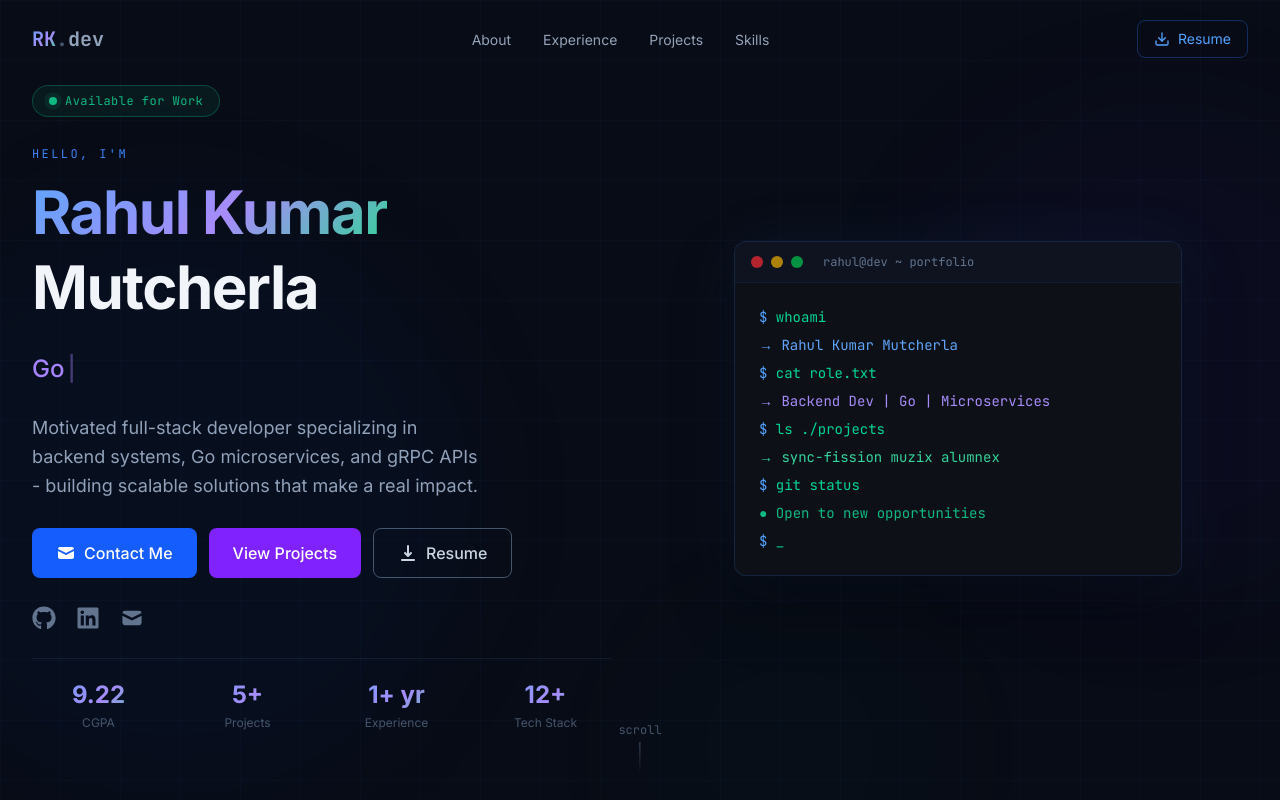
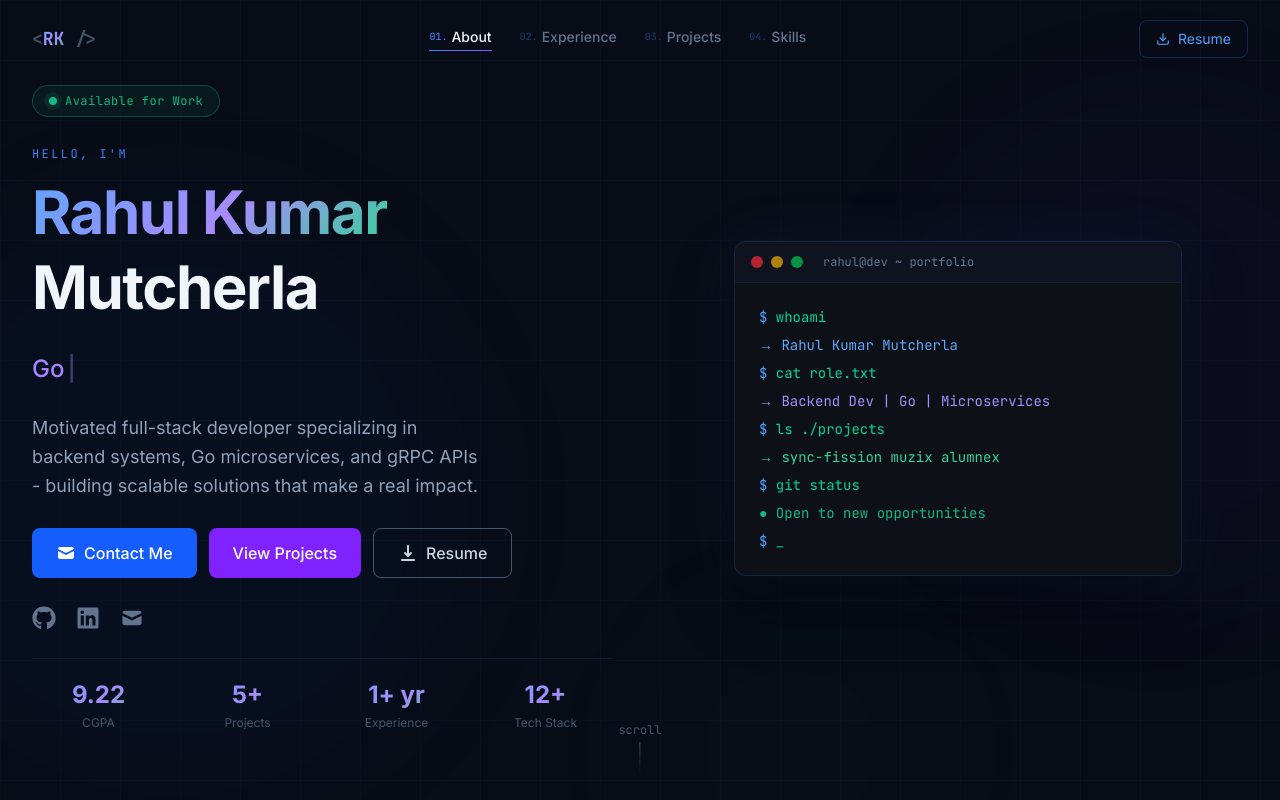
Before and after one commit to mutcherlarahulkumar/portfolio-new, a Next.js app: page / in a window 1280 px wide. Shown: the top 800 px of the page. Built offline with nearby package versions, Linux system fonts and the light colour scheme.

Commit message:
fix: navbar state

```diff
--- a/app/components/Navbar.tsx
+++ b/app/components/Navbar.tsx
@@ -2,24 +2,40 @@
 
 import { useState, useEffect } from 'react';
 import Link from 'next/link';
+import { motion, AnimatePresence } from 'framer-motion';
 import { Menu, X } from 'lucide-react';
 import { FiDownload } from 'react-icons/fi';
 
 const navLinks = [
-  { label: 'About', href: '#about' },
-  { label: 'Experience', href: '#experience' },
-  { label: 'Projects', href: '#projects' },
-  { label: 'Skills', href: '#skills' },
+  { label: 'About',      href: '#about',      num: '01' },
+  { label: 'Experience', href: '#experience',  num: '02' },
+  { label: 'Projects',   href: '#projects',    num: '03' },
+  { label: 'Skills',     href: '#skills',      num: '04' },
 ];
 
 export default function Navbar() {
-  const [isOpen, setIsOpen] = useState(false);
-  const [scrolled, setScrolled] = useState(false);
+  const [isOpen, setIsOpen]           = useState(false);
+  const [scrolled, setScrolled]       = useState(false);
+  const [activeSection, setActive]    = useState('');
 
+  /* scroll detection */
   useEffect(() => {
-    const onScroll = () => setScrolled(window.scrollY > 60);
-    window.addEventListener('scroll', onScroll, { passive: true });
-    return () => window.removeEventListener('scroll', onScroll);
+    const fn = () => setScrolled(window.scrollY > 60);
+    window.addEventListener('scroll', fn, { passive: true });
+    return () => window.removeEventListener('scroll', fn);
+  }, []);
+
+  /* active-section via IntersectionObserver */
+  useEffect(() => {
+    const ids = navLinks.map((l) => l.href.slice(1));
+    const observer = new IntersectionObserver(
+      (entries) => {
+        entries.forEach((e) => { if (e.isIntersecting) setActive(e.target.id); });
+      },
+      { threshold: 0.25, rootMargin: '-80px 0px -55% 0px' },
+    );
+    ids.forEach((id) => { const el = document.getElementById(id); if (el) observer.observe(el); });
+    return () => observer.disconnect();
   }, []);
 
   return (
@@ -29,76 +45,151 @@ export default function Navbar() {
       }`}
     >
       <div className="max-w-7xl mx-auto px-4 sm:px-6 lg:px-8">
-        <div className="flex justify-between items-center">
-          {/* Logo */}
-          <Link href="/" className="flex items-center gap-1 group">
+        <div className="flex items-center justify-between">
+
+          {/* ── Logo ── */}
+          <Link href="/" className="group select-none" aria-label="Home">
             <span
-              className="text-xl font-bold"
+              className="text-lg font-bold"
               style={{ fontFamily: 'var(--font-mono, ui-monospace, monospace)' }}
             >
+              <span className="text-slate-600 group-hover:text-blue-400/70 transition-colors duration-300">&lt;</span>
               <span className="gradient-text">RK</span>
-              <span className="text-slate-600">.</span>
-              <span className="text-slate-400 group-hover:text-slate-200 transition-colors">
-                dev
-              </span>
+              <span className="text-slate-600 group-hover:text-blue-400/70 transition-colors duration-300">&nbsp;/&gt;</span>
             </span>
           </Link>
 
-          {/* Desktop links */}
-          <div className="hidden md:flex items-center gap-8">
-            {navLinks.map((link) => (
-              <Link key={link.label} href={link.href} className="nav-link">
+          {/* ── Desktop nav links ── */}
+          <div className="hidden md:flex items-center gap-7">
+            {navLinks.map((link) => {
+              const active = activeSection === link.href.slice(1);
+              return (
+                <Link
+                  key={link.label}
+                  href={link.href}
+                  className={`relative flex items-center gap-1 text-sm font-medium pb-1 transition-colors duration-200 ${
+                    active ? 'text-slate-100' : 'text-slate-500 hover:text-slate-200'
+                  }`}
+                >
+                  <span
+                    className="text-[10px] transition-colors duration-200"
+                    style={{
+                      fontFamily: 'var(--font-mono, ui-monospace, monospace)',
+                      color: active ? '#3b82f6' : 'rgba(59,130,246,0.35)',
+                    }}
+                  >
+                    {link.num}.
+                  </span>
                   {link.label}
+
+                  {/* sliding underline indicator */}
+                  {active && (
+                    <motion.span
+                      layoutId="nav-underline"
+                      className="absolute bottom-0 left-0 right-0 h-px bg-gradient-to-r from-blue-500 to-violet-500"
+                      transition={{ type: 'spring', stiffness: 380, damping: 32 }}
+                    />
+                  )}
                 </Link>
-            ))}
+              );
+            })}
           </div>
 
-          {/* Resume download */}
-          <div className="hidden md:flex items-center">
+          {/* ── Resume CTA ── */}
+          <div className="hidden md:flex">
             <a
               href="/RahulKumarMutcherlaResume.pdf"
               download="RahulKumarMutcherla_Resume.pdf"
-              className="flex items-center gap-2 px-4 py-2 text-sm text-blue-400 border border-blue-500/30 rounded-lg hover:bg-blue-500/10 hover:border-blue-500/55 transition-all duration-200"
+              className="relative flex items-center gap-2 px-4 py-2 text-sm text-blue-400 rounded-lg border border-blue-500/25 hover:border-blue-500/55 hover:bg-blue-500/8 hover:text-blue-300 transition-all duration-250 group"
             >
-              <FiDownload className="h-4 w-4" />
+              <FiDownload className="h-3.5 w-3.5 group-hover:-translate-y-px transition-transform duration-200" />
               Resume
             </a>
           </div>
 
-          {/* Mobile hamburger */}
+          {/* ── Mobile hamburger ── */}
           <button
-            onClick={() => setIsOpen(!isOpen)}
+            onClick={() => setIsOpen((v) => !v)}
             className="md:hidden text-slate-400 hover:text-white transition-colors p-1"
             aria-label="Toggle menu"
           >
-            {isOpen ? <X size={22} /> : <Menu size={22} />}
+            <AnimatePresence mode="wait" initial={false}>
+              {isOpen ? (
+                <motion.span
+                  key="x"
+                  initial={{ rotate: -90, opacity: 0 }}
+                  animate={{ rotate: 0,   opacity: 1 }}
+                  exit={{   rotate:  90,  opacity: 0 }}
+                  transition={{ duration: 0.15 }}
+                  className="block"
+                >
+                  <X size={20} />
+                </motion.span>
+              ) : (
+                <motion.span
+                  key="menu"
+                  initial={{ rotate:  90, opacity: 0 }}
+                  animate={{ rotate:  0,  opacity: 1 }}
+                  exit={{   rotate: -90,  opacity: 0 }}
+                  transition={{ duration: 0.15 }}
+                  className="block"
+                >
+                  <Menu size={20} />
+                </motion.span>
+              )}
+            </AnimatePresence>
           </button>
         </div>
       </div>
 
-      {/* Mobile menu */}
+      {/* ── Mobile drawer ── */}
+      <AnimatePresence>
         {isOpen && (
-        <div className="md:hidden glass mx-4 mt-2 rounded-xl p-5 space-y-4 border border-blue-500/10">
-          {navLinks.map((link) => (
+          <motion.div
+            initial={{ opacity: 0, y: -10 }}
+            animate={{ opacity: 1,  y: 0   }}
+            exit={{   opacity: 0,  y: -10  }}
+            transition={{ duration: 0.22, ease: 'easeOut' }}
+            className="md:hidden glass mx-4 mt-2 rounded-xl border border-blue-500/10 overflow-hidden"
+          >
+            <div className="p-3 space-y-0.5">
+              {navLinks.map((link, i) => (
+                <motion.div
+                  key={link.label}
+                  initial={{ opacity: 0, x: -12 }}
+                  animate={{ opacity: 1,  x: 0  }}
+                  transition={{ delay: i * 0.055 }}
+                >
                   <Link
-              key={link.label}
                     href={link.href}
-              className="block text-slate-400 hover:text-white text-sm py-1 transition-colors"
                     onClick={() => setIsOpen(false)}
+                    className="flex items-center gap-3 px-3 py-2.5 rounded-lg text-sm text-slate-400 hover:text-white hover:bg-slate-800/50 transition-all"
                   >
+                    <span
+                      className="text-[10px] text-blue-500/50 w-5 shrink-0"
+                      style={{ fontFamily: 'var(--font-mono, ui-monospace, monospace)' }}
+                    >
+                      {link.num}.
+                    </span>
                     {link.label}
                   </Link>
+                </motion.div>
               ))}
+
+              <div className="pt-2 pb-1 px-3">
                 <a
                   href="/RahulKumarMutcherlaResume.pdf"
                   download="RahulKumarMutcherla_Resume.pdf"
-            className="flex items-center gap-2 px-4 py-2 text-sm text-blue-400 border border-blue-500/30 rounded-lg hover:bg-blue-500/10 transition-all"
+                  className="flex items-center gap-2 px-4 py-2.5 text-sm text-blue-400 border border-blue-500/25 rounded-lg hover:bg-blue-500/10 hover:border-blue-500/50 transition-all"
                 >
-            <FiDownload className="h-4 w-4" />
+                  <FiDownload className="h-3.5 w-3.5" />
                   Download Resume
                 </a>
               </div>
+            </div>
+          </motion.div>
         )}
+      </AnimatePresence>
     </nav>
   );
 }
```
Lines whose indentation alone changed are shown as unchanged.
